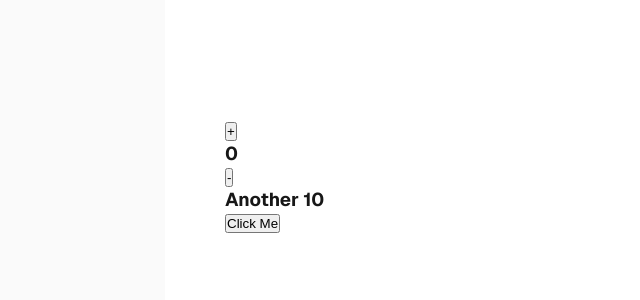
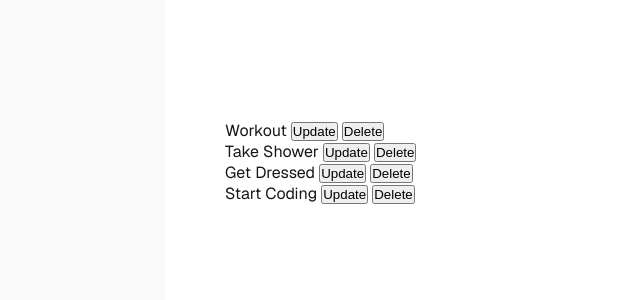
Before and after one commit to Elirus43/frontendWreact, a Next.js app: page / in a window 1280 px wide. Shown: the top 300 px of the page, without its empty margins (75-715 px from the left). Built offline with nearby package versions, Linux system fonts and the light colour scheme.

Commit message:
Array in state, update & delete for todoItems

```diff
--- /dev/null
+++ b/src/app/components/TodoItems.jsx
@@ -0,0 +1,53 @@
+'use client';
+import {useState} from "react";
+
+const initialTodos = [
+    {
+        id: 1,
+        name: 'Workout'
+    },
+    {
+        id: 2,
+        name: 'Take Shower'
+    },
+    {
+        id: 3,
+        name: 'Get Dressed'
+    },
+    {
+        id: 4,
+        name: 'Start Coding'
+    }
+];
+
+export default function TodoItems()
+{
+    const [todos, setTodos] = useState(initialTodos);
+    console.log('TodoItems Render');
+
+    const onUpdate = (todo) => {
+        console.log('Todo Update ', todo);
+        const updateTodo = {
+            ...todo,
+            name: todo.name + ' Update'
+        }
+        setTodos(todos.map(td => td.id == todo.id ? updateTodo : td));
+    }
+
+    const onDelete = (todo) => {
+        console.log('Todo to Delete ',todo);
+        setTodos(todos.filter(td => td.id != todo.id));
+    }
+
+    return (<div>
+        {
+            todos.map(todo => <div key = {todo.id}>
+                {todo.name}
+                &nbsp;
+                <button type={'button'} onClick={() => {onUpdate(todo)}}>Update</button>
+                &nbsp;
+                <button type={'button'} onClick={() => {onDelete(todo)}}>Delete</button>
+            </div>)
+        }
+    </div>)
+}
--- a/src/app/page.js
+++ b/src/app/page.js
@@ -11,6 +11,7 @@ import Counter from "@/app/components/Counter";
 import Parent from "./components/Parent";
 import CounterTwo from "./components/CounterTwo";
 import ImmutableDemo from "./components/ImmutableDemo";
+import TodoItems from "./components/TodoItems";
 
 export default function Home() {
   return (
@@ -39,7 +40,8 @@ export default function Home() {
           {/*<Counter />*/}
           {/*<Parent />*/}
           {/*<CounterTwo />*/}
-          <ImmutableDemo />
+          {/*<ImmutableDemo />*/}
+          <TodoItems />
       </main>
     </div>
   );
```
